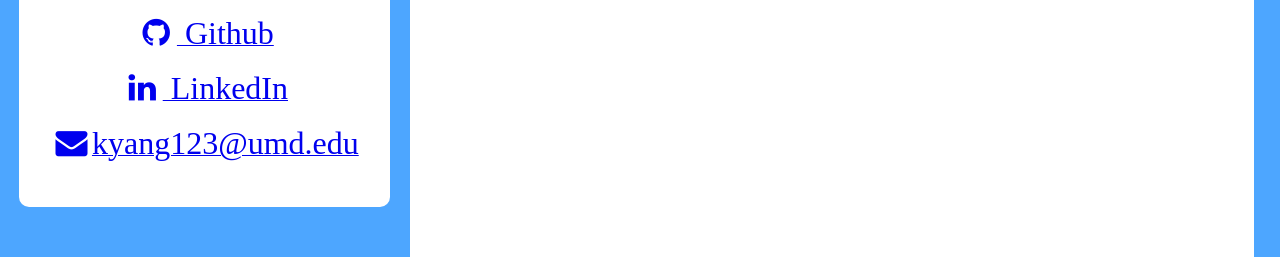
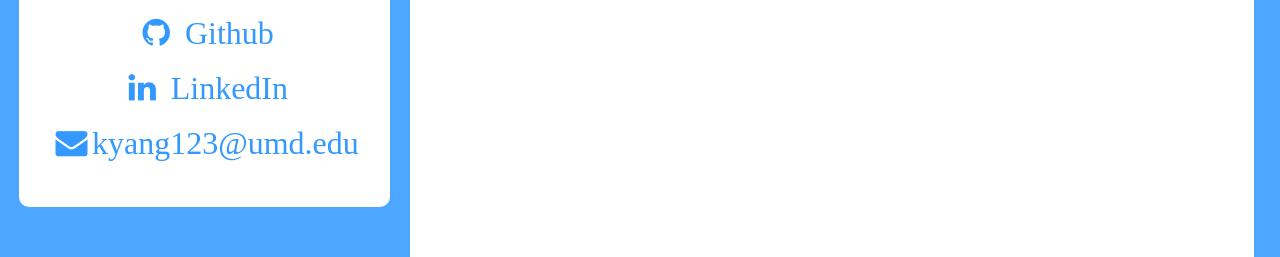
Before and after one commit to KuoyuanY/website, a plain HTML site: page index.html in a window 1280 px wide. Shown: the part 543-800 px from the top of the page. Drawn offline with Linux system fonts and the light colour scheme.

Commit message:
constant color before/after visiting links, hover color change

```diff
--- a/css/index.css
+++ b/css/index.css
@@ -5,6 +5,13 @@ body{
 }
 #git{
   font-size: 200%;
+}
+a{
+  color: #3399ff;
+  text-decoration:none;
+}
+a:hover{
+  color: #004dbb;
 }
 h1{
   font-family: "Verdana";
```
